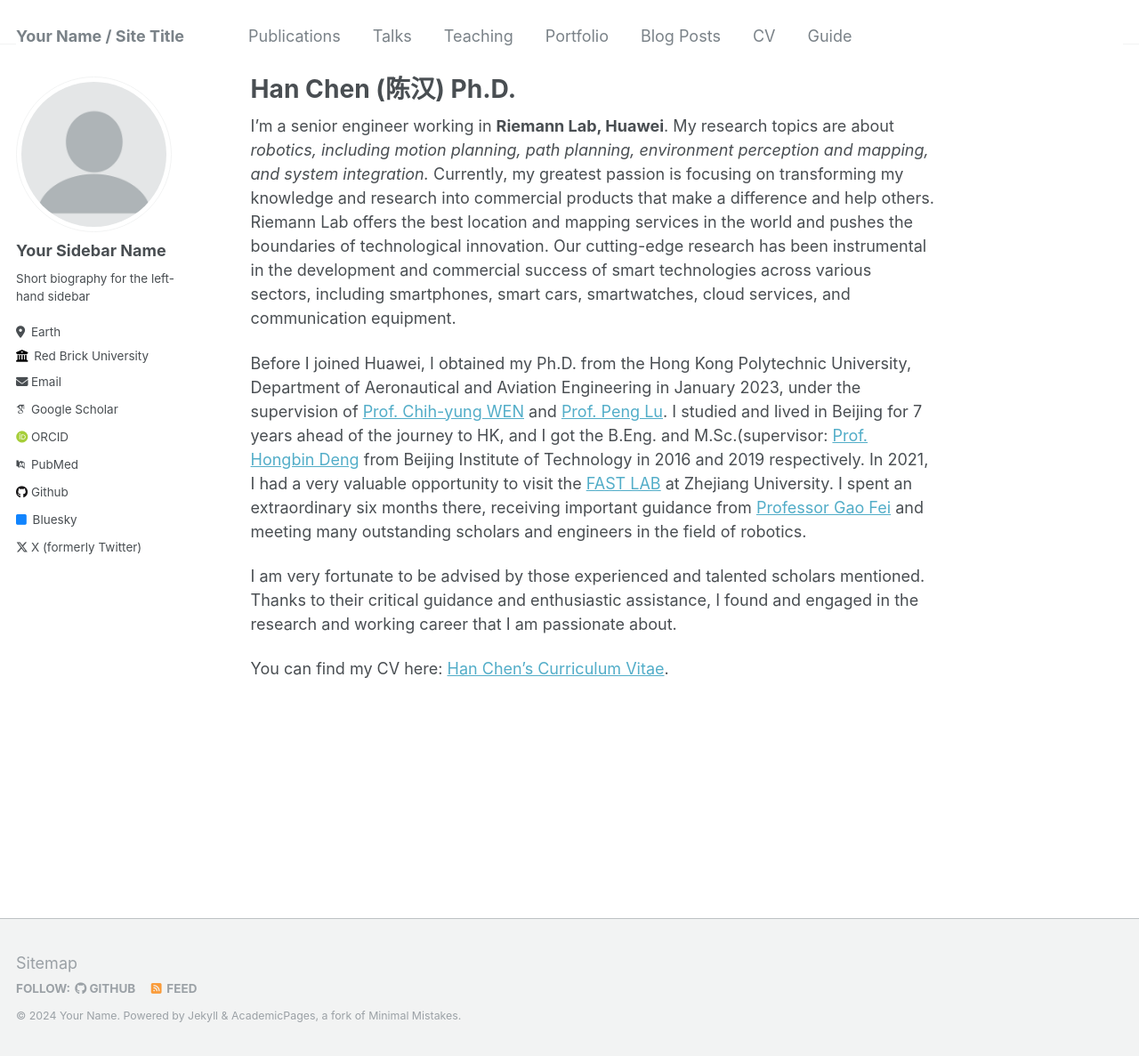
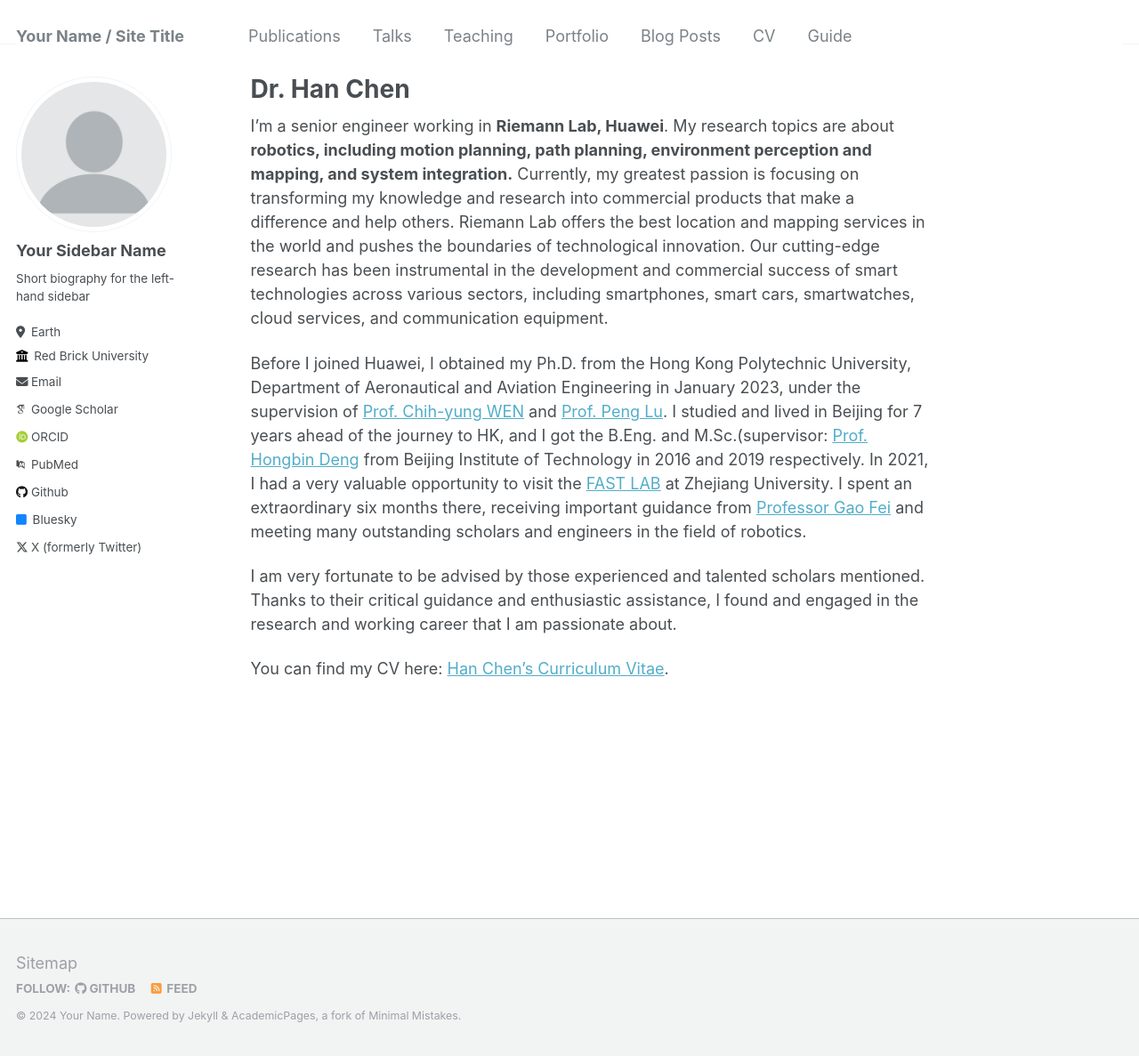
Before and after one commit to chenhanpolyu/chenhanpolyu.github.io, a Jekyll site: the page built from _pages/about.md, in a window 1280 px wide and 1187 px high. Shown: the whole window at 89% size. Built offline with Jekyll 4.4.1, drawn with Linux system fonts in a browser that asks for light colours; some web fonts are replaced.

Commit message:
Update about.md

```diff
--- a/_pages/about.md
+++ b/_pages/about.md
@@ -1,13 +1,13 @@
 ---
 permalink: /
-title: "Han Chen (陈汉) Ph.D."
+title: "Dr. Han Chen"
 author_profile: true
 redirect_from:
   - /about/
   - /about.html
 ---
 
-I'm a senior engineer working in **Riemann Lab, Huawei**. My research topics are about *robotics, including motion planning, path planning, environment perception and mapping, and system integration.* Currently, my greatest passion is focusing on transforming my knowledge and research into commercial products that make a difference and help others. Riemann Lab offers the best location and mapping services in the world and pushes the boundaries of technological innovation. Our cutting-edge research has been instrumental in the development and commercial success of smart technologies across various sectors, including smartphones, smart cars, smartwatches, cloud services, and communication equipment.
+I'm a senior engineer working in **Riemann Lab, Huawei**. My research topics are about **robotics, including motion planning, path planning, environment perception and mapping, and system integration.** Currently, my greatest passion is focusing on transforming my knowledge and research into commercial products that make a difference and help others. Riemann Lab offers the best location and mapping services in the world and pushes the boundaries of technological innovation. Our cutting-edge research has been instrumental in the development and commercial success of smart technologies across various sectors, including smartphones, smart cars, smartwatches, cloud services, and communication equipment.
 
 Before I joined Huawei, I obtained my Ph.D. from the Hong Kong Polytechnic University, Department of Aeronautical and Aviation Engineering in January 2023, under the supervision of [Prof. Chih-yung WEN](https://www.polyu.edu.hk/researchgrp/cywen/index.php/en/index.html) and [Prof. Peng Lu](https://arclab.hku.hk/PengLu.html). I studied and lived in Beijing for 7 years ahead of the journey to HK, and I got the B.Eng. and M.Sc.(supervisor: [Prof. Hongbin Deng](https://smen.bit.edu.cn/old/sztd/szms/znwrxtjsx/877c8ef1a70f462b9bd0487b5c319078.html) from Beijing Institute of Technology in 2016 and 2019 respectively. In 2021, I had a very valuable opportunity to visit the [FAST LAB](http://zju-fast.com/) at Zhejiang University. I spent an extraordinary six months there, receiving important guidance from [Professor Gao Fei](http://zju-fast.com/fei-gao/) and meeting many outstanding scholars and engineers in the field of robotics.
 
```
